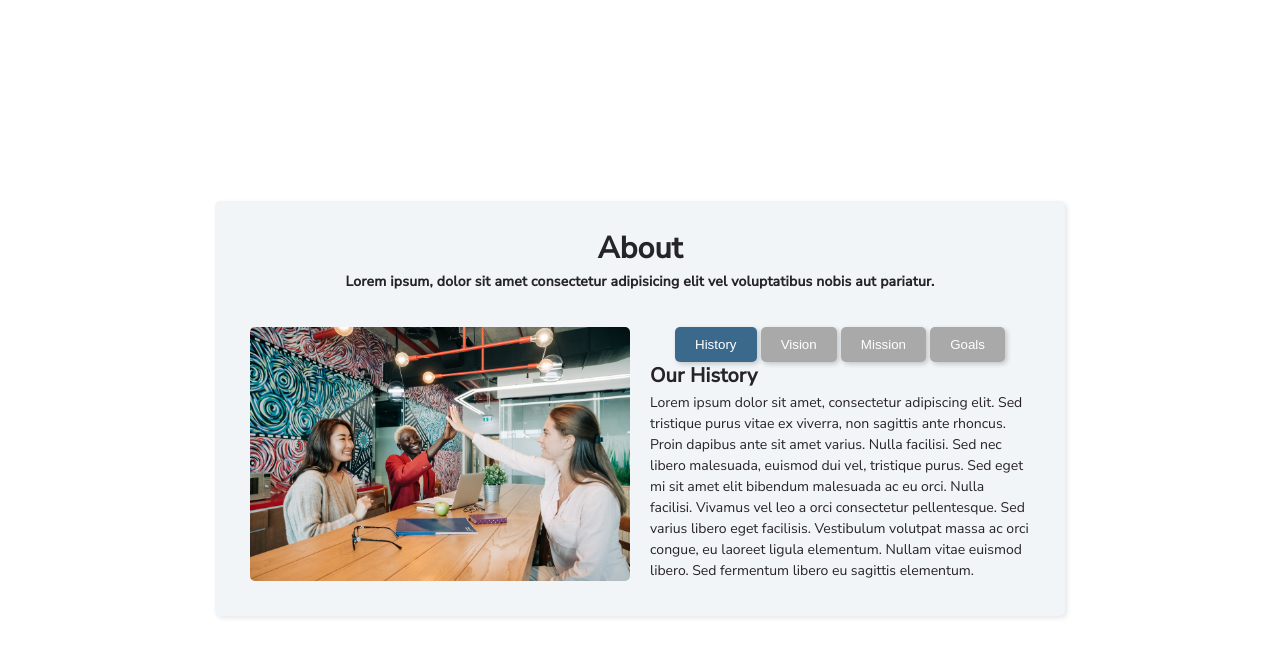
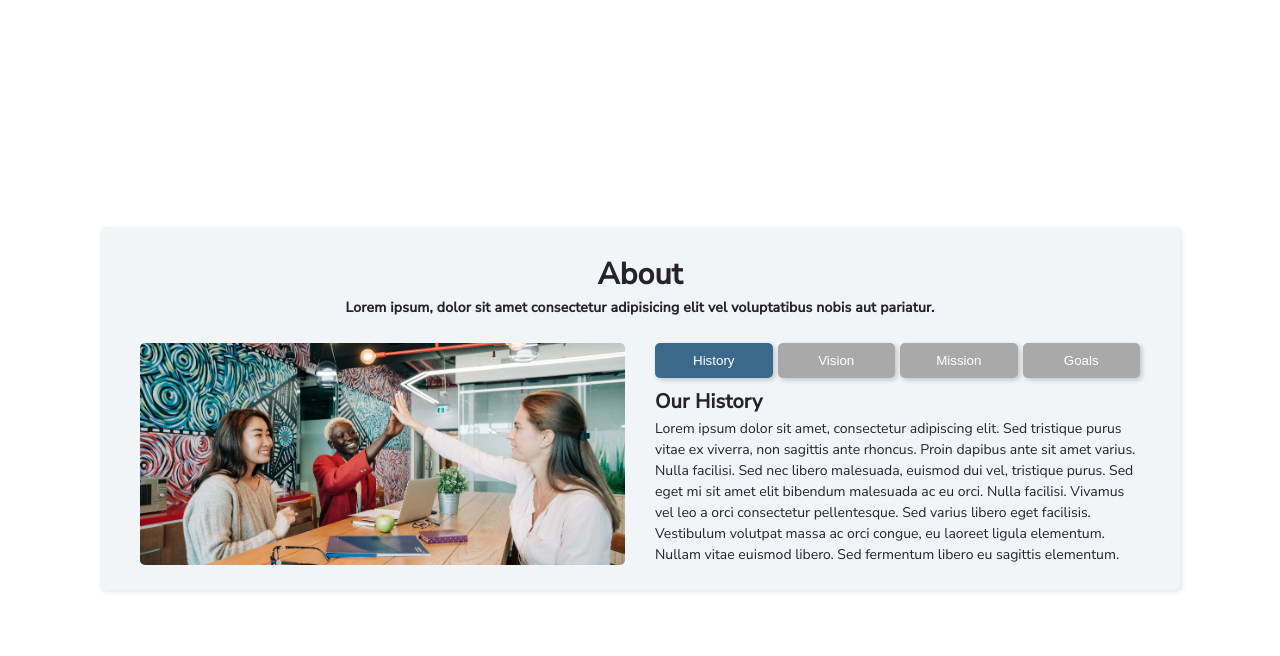
Before and after one commit to andrecantuaria/tab-switcher, a plain HTML site: page index.html in a window 1280 px wide. Both pictures are taken after a click on the button "History". Drawn offline with Linux system fonts and the light colour scheme.

Commit message:
Adjust CSS

```diff
--- a/assets/script/index.js
+++ b/assets/script/index.js
@@ -11,7 +11,7 @@ function selectAll(selector, parent = document) {
 
 // Main Code
 const buttons = selectAll('.tab-btn');
-const content = selectAll('.content article');
+const content = selectAll('article');
 
 buttons.forEach((button, index) => {
   onEvent('click', button, () => {
--- a/assets/style/index.css
+++ b/assets/style/index.css
@@ -6,11 +6,7 @@
 
 :root {
     --app-white: #fff;
-    --app-bg-dark: #191720;
-    --app-red: #e6364e;
     --app-dark-gray: #26232b;
-    --app-pink: #ff00ff;
-    --app-dark-pink: #9a009a;
     --app-light-gray: #f1f5f8;
     --app-btn-bg: #a9a9a9;
     --app-btn-bg-hover: #6a6a6a;
@@ -71,7 +67,7 @@ p {
     display: flex;
     flex-direction: column;
     background-color: var(--app-light-gray);
-    width: 800px;
+    width: auto;
     height: auto;
     border-radius: 5px;
     box-shadow: 2px 2px 5px rgba(0, 0, 0, 0.1);
@@ -94,14 +90,23 @@ p {
     background-position: center;
 }
 
+.buttons {
+    display: flex;
+    justify-content: space-between;
+    align-items: stretch;
+    gap: 5px;
+}
+
 .tab-btn {
+    width: 100%;
     background-color: var(--app-btn-bg);
-    color: #fff;
+    color: var(--app-white);
     border: none;
     border-radius: 5px;
     box-shadow: 2px 2px 5px rgba(0, 0, 0, 0.2);
     padding: 10px 20px;
     cursor: pointer;
+    margin-bottom: 10px;
 }
 
 .tab-btn:hover {
@@ -114,22 +119,21 @@ p {
 
 .column {
     flex: 1;
-    padding: 10px;
     border: none;
+    padding: 0px 15px 0px 15px;
 }
 
-.content article {
+article {
     text-align: left;
     justify-content: left;
     display: none;
 }
 
-
-.content article:first-child {
+article:first-child {
     display: block;
 }
 
 .tab-btn.active {
     background-color: var(--app-btn-bg-active);
-    color: white;
+    color: var(--app-white);
 }
--- a/index.html
+++ b/index.html
@@ -30,7 +30,6 @@
                              <h1>About</h1>
                              <h3>Lorem ipsum, dolor sit amet consectetur adipisicing elit vel voluptatibus nobis aut pariatur.</h3>
                         </div>
-
                         <div class="two-column-div">
                             <div class="column">
                                 <div class="main-img">
@@ -38,13 +37,13 @@
                             </div>
                             <div class="column">
                                 <div class="buttons">
-                                    <button class="tab-btn" id="btn-tab1">History</button>
-                                    <button class="tab-btn" id="btn-tab2">Vision</button>
-                                    <button class="tab-btn" id="btn-tab3">Mission</button>
-                                    <button class="tab-btn" id="btn-tab4">Goals</button>
+                                    <button class="tab-btn">History</button>
+                                    <button class="tab-btn">Vision</button>
+                                    <button class="tab-btn">Mission</button>
+                                    <button class="tab-btn">Goals</button>
                                 </div>
                                 <div class="content">
-                                    <article id="content-tab1">
+                                    <article>
                                         <h2>Our History</h2>
                                         <p>
                                             Lorem ipsum dolor sit amet, consectetur adipiscing elit. Sed tristique purus vitae ex viverra,
@@ -55,7 +54,7 @@
                                             Sed fermentum libero eu sagittis elementum.
                                         </p>
                                     </article>
-                                    <article id="content-tab2">
+                                    <article>
                                         <h2>Our Vision</h2>
                                         <p>
                                             Praesent bibendum neque sed nibh aliquet, eu faucibus augue tincidunt. Sed quis varius arcu.
@@ -66,7 +65,7 @@
                                             tincidunt nec vel ante.
                                         </p>
                                     </article>
-                                    <article id="content-tab3">
+                                    <article>
                                         <h2>Our Mission</h2>
                                         <p>
                                             Suspendisse fringilla semper laoreet. Maecenas nec eros nec purus tincidunt volutpat. Fusce tincidunt, tortor ac
@@ -76,7 +75,7 @@
                                             Vestibulum varius odio eu tellus dignissim, vel iaculis augue consequat. Curabitur in ultrices sapien.
                                         </p>
                                     </article>
-                                    <article id="content-tab4">
+                                    <article>
                                         <h2>Our Goals</h2>
                                         <p>
                                             Suspendisse fringilla semper laoreet. Maecenas nec eros nec purus tincidunt volutpat. Fusce tincidunt, tortor ac
```
